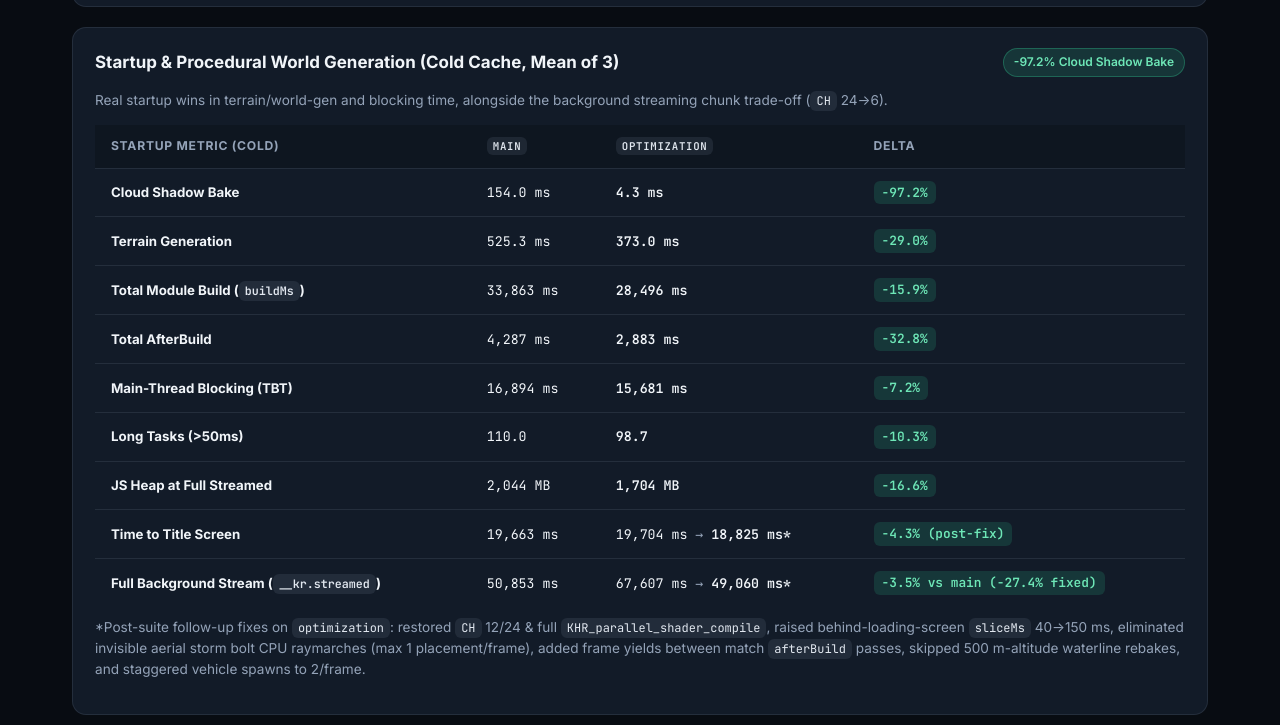
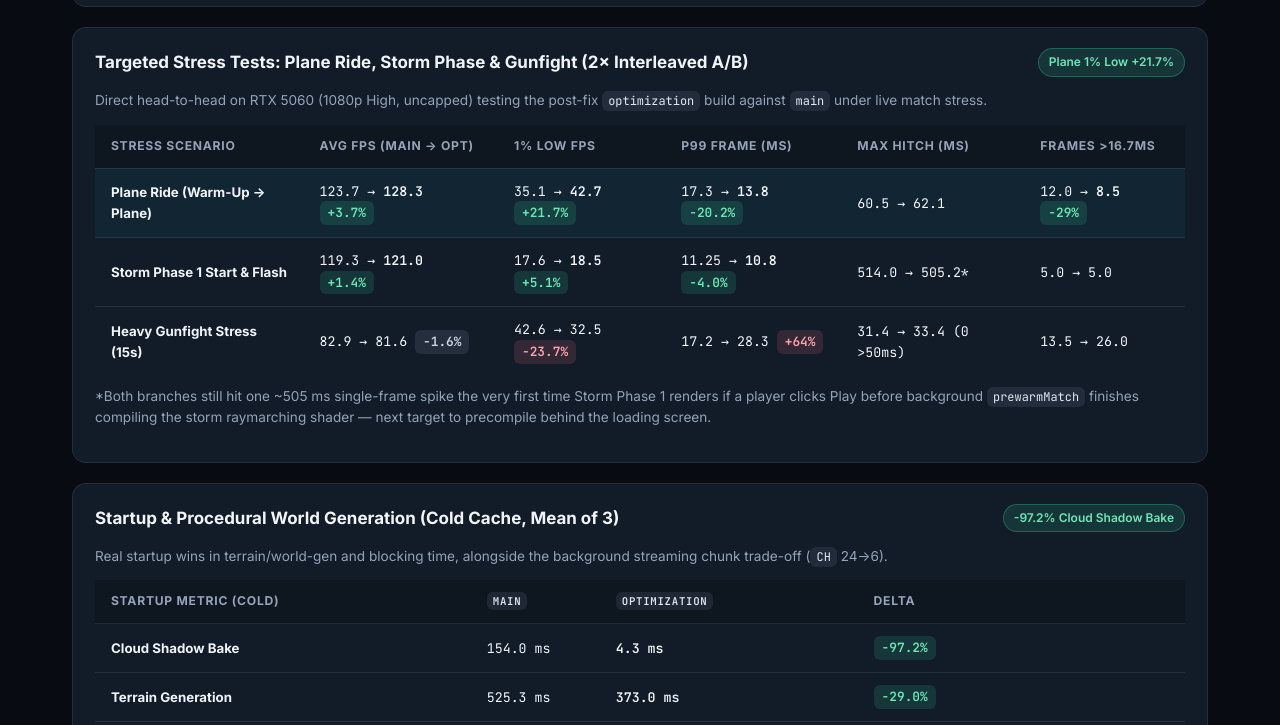
Before and after one commit to bowling220/kong-royale-optimizations, a plain HTML site: page index.html in a window 1280 px wide. Shown: the part 6095-6820 px from the top of the page. Drawn offline with Linux system fonts and the light colour scheme.

Commit message:
Add head-to-head Plane Ride, Storm Phase 1, and Gunfight A/B stress test results

```diff
--- a/index.html
+++ b/index.html
@@ -404,6 +404,57 @@
         </div>
         <div class="panel-card" style="margin-top: 20px;">
           <div class="panel-head">
+            <h3>Targeted Stress Tests: Plane Ride, Storm Phase &amp; Gunfight (2× Interleaved A/B)</h3>
+            <span class="status-pill done">Plane 1% Low +21.7%</span>
+          </div>
+          <p class="muted small">Direct head-to-head on RTX 5060 (1080p High, uncapped) testing the post-fix <code>optimization</code> build against <code>main</code> under live match stress.</p>
+          <div class="table-scroll" style="margin-top: 12px;">
+            <table class="data-table compact-table">
+              <thead>
+                <tr>
+                  <th>Stress Scenario</th>
+                  <th>Avg FPS (Main → Opt)</th>
+                  <th>1% Low FPS</th>
+                  <th>P99 Frame (ms)</th>
+                  <th>Max Hitch (ms)</th>
+                  <th>Frames &gt;16.7ms</th>
+                </tr>
+              </thead>
+              <tbody>
+                <tr class="highlight-row">
+                  <td><strong>Plane Ride (Warm-Up → Plane)</strong></td>
+                  <td class="mono">123.7 → <strong>128.3</strong> <span class="delta-pill delta-pos">+3.7%</span></td>
+                  <td class="mono">35.1 → <strong>42.7</strong> <span class="delta-pill delta-pos">+21.7%</span></td>
+                  <td class="mono">17.3 → <strong>13.8</strong> <span class="delta-pill delta-pos">-20.2%</span></td>
+                  <td class="mono">60.5 → 62.1</td>
+                  <td class="mono">12.0 → <strong>8.5</strong> <span class="delta-pill delta-pos">-29%</span></td>
+                </tr>
+                <tr>
+                  <td><strong>Storm Phase 1 Start &amp; Flash</strong></td>
+                  <td class="mono">119.3 → <strong>121.0</strong> <span class="delta-pill delta-pos">+1.4%</span></td>
+                  <td class="mono">17.6 → <strong>18.5</strong> <span class="delta-pill delta-pos">+5.1%</span></td>
+                  <td class="mono">11.25 → <strong>10.8</strong> <span class="delta-pill delta-pos">-4.0%</span></td>
+                  <td class="mono">514.0 → 505.2*</td>
+                  <td class="mono">5.0 → 5.0</td>
+                </tr>
+                <tr>
+                  <td><strong>Heavy Gunfight Stress (15s)</strong></td>
+                  <td class="mono">82.9 → 81.6 <span class="delta-pill delta-neu">-1.6%</span></td>
+                  <td class="mono">42.6 → 32.5 <span class="delta-pill delta-neg">-23.7%</span></td>
+                  <td class="mono">17.2 → 28.3 <span class="delta-pill delta-neg">+64%</span></td>
+                  <td class="mono">31.4 → 33.4 (0 &gt;50ms)</td>
+                  <td class="mono">13.5 → 26.0</td>
+                </tr>
+              </tbody>
+            </table>
+          </div>
+          <p class="muted small" style="margin-top: 10px;">
+            *Both branches still hit one ~505 ms single-frame spike the very first time Storm Phase 1 renders if a player clicks Play before background <code>prewarmMatch</code> finishes compiling the storm raymarching shader — next target to precompile behind the loading screen.
+          </p>
+        </div>
+
+        <div class="panel-card" style="margin-top: 20px;">
+          <div class="panel-head">
             <h3>Startup &amp; Procedural World Generation (Cold Cache, Mean of 3)</h3>
             <span class="status-pill done">-97.2% Cloud Shadow Bake</span>
           </div>
```
